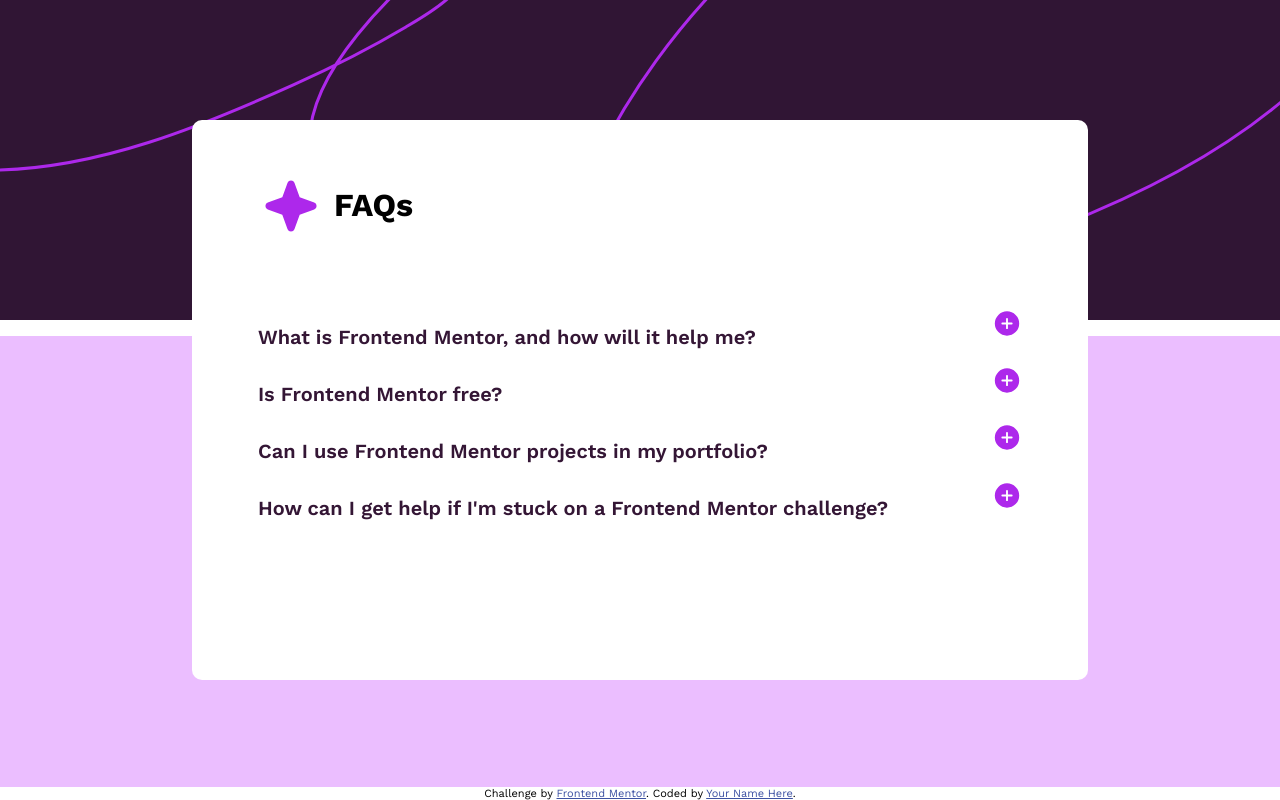
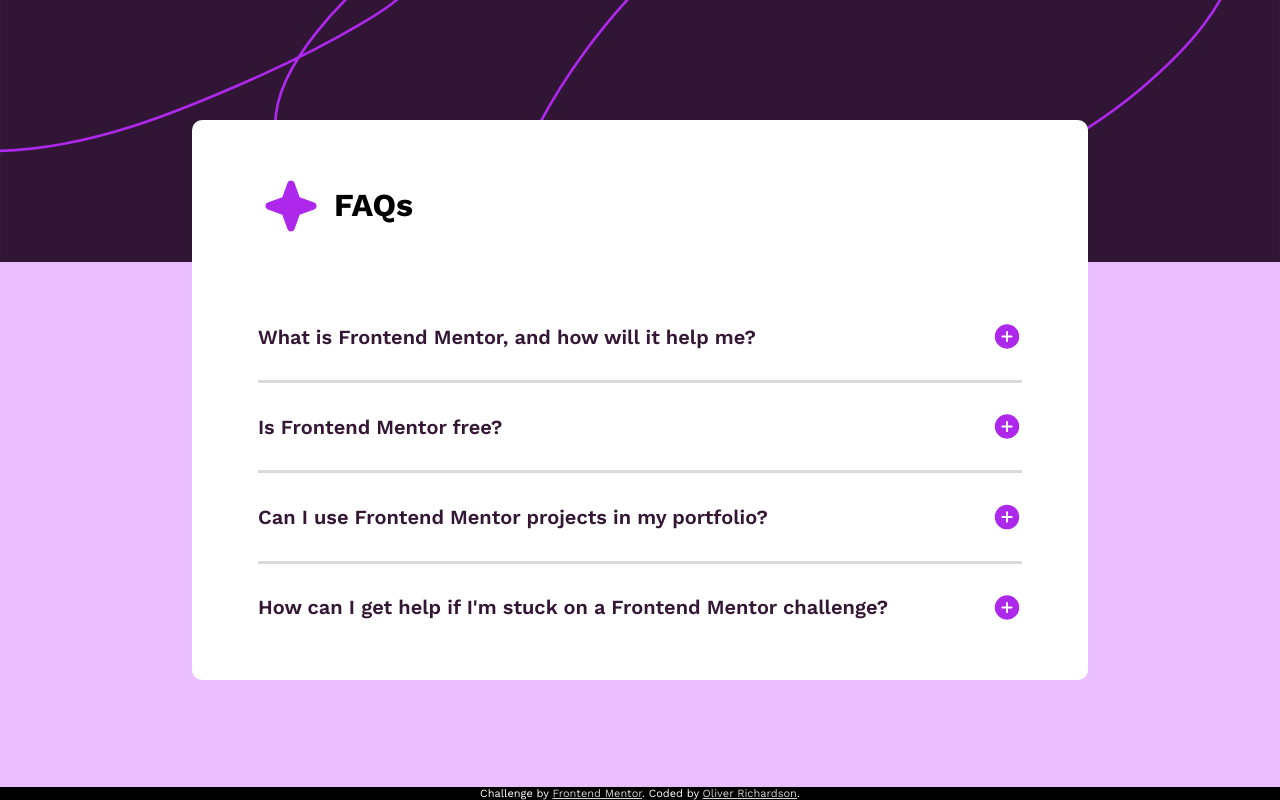
Before and after one commit to Olliekse/FAQ-accordian, a plain HTML site: page index.html in a window 1280 px wide. Drawn offline with Linux system fonts and the light colour scheme.

Commit message:
fixed layout

```diff
--- a/index.html
+++ b/index.html
@@ -27,11 +27,8 @@
     </div>
 
     <div class="faq__question-container">
-
       <h2 class="faq__question">What is Frontend Mentor, and how will it help me?</h2>
       <img class="faq__question-btn" src="./assets/images/icon-plus.svg"></img>
-
-
     </div>
 
     <p class="faq__answer hidden">Frontend Mentor offers realistic coding challenges to help developers improve
@@ -39,7 +36,7 @@
       frontend
       coding skills with
       projects in HTML, CSS, and JavaScript. It's suitable for all levels and ideal for portfolio building.</p>
-
+    <div class="faq__divider"></div>
 
 
     <div class="faq__question-container">
@@ -53,7 +50,7 @@
       option
       providing access to a
       range of projects suitable for all skill levels.</p>
-
+    <div class="faq__divider"></div>
 
 
 
@@ -70,7 +67,7 @@
       showcase
       your
       skills to potential employers!</p>
-
+    <div class="faq__divider"></div>
 
 
 
@@ -91,10 +88,13 @@
   </div>
 
   </div>
+
+</body>
+<footer>
   <div class="attribution">
     Challenge by <a href="https://www.frontendmentor.io?ref=challenge" target="_blank">Frontend Mentor</a>.
-    Coded by <a href="#">Your Name Here</a>.
+    Coded by <a href="#">Oliver Richardson</a>.
   </div>
-</body>
+</footer>
 
 </html>
--- a/style.css
+++ b/style.css
@@ -20,12 +20,8 @@ body {
 font-weight: 600;
 font-size: 20px;
 color: #341635;
-/* border-top: 3px solid #DADADA; */
 }
 
-/* .faq__question:first-child {
-  border-top: none;
-} */
 
 .faq__question_active {
   color: black;
@@ -37,7 +33,10 @@ p {
   color: #4B0B67;
   padding: 10px 0 20px;
   text-align: justify;
+
 }
+
+
 
 .hidden {
   display: none;
@@ -49,16 +48,17 @@ p {
 
 .background-top {
 width: 100%;
-height: 450px;
+flex: 1;
 
 background-image: url('./assets/images/background-pattern-desktop.svg');
 background-repeat: no-repeat;
+background-size: cover;
 }
 
 
 
 .background-bottom {
-  height: 604px;
+  flex: 2;
   background-color: #EBBEFF;
   width: 100%;
 
@@ -74,7 +74,7 @@ background-repeat: no-repeat;
   left: 15%;
   right: 15%;
   bottom: 15%;
-  overflow: hidden;
+  overflow: auto;
   border-radius: 10px;
 
 }
@@ -96,7 +96,6 @@ background-repeat: no-repeat;
   width: 100%;
   display: flex;
 
-
 }
 
 .faq__title-image {
@@ -115,10 +114,21 @@ padding: 0;
 }
 
 .faq__question-btn {
-  width: 30px;
-  height: 31px;
   transition: opacity 0.3s;
 }
 
-.attribution { font-size: 11px; text-align: center; }
-.attribution a { color: hsl(228, 45%, 44%); }
+.faq__divider {
+  border-top: 3px solid #DADADA;
+  margin: 15px 0;
+}
+
+.attribution {
+  font-size: 11px;
+  text-align: center;
+  background-color: black;
+  color: white;
+  width: 100vw;
+}
+.attribution a {
+   color: lightgray;
+  }
```
